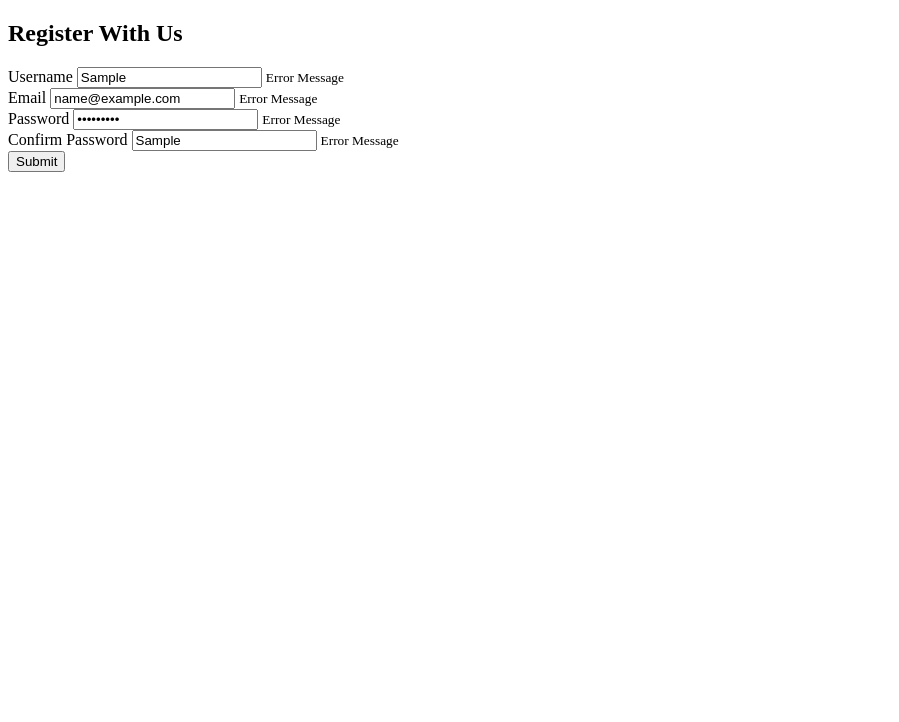
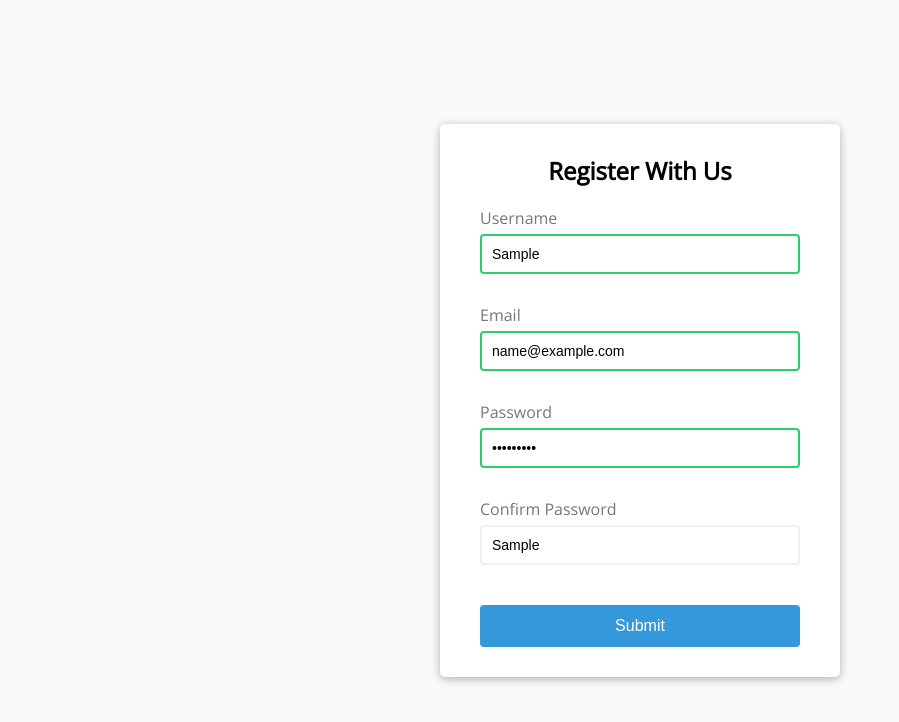
Before and after one commit to chriszmx/FormValidator, a plain HTML site: page index.html in a window 1280 px wide. Both pictures are taken after typing "Sample", "name@example.com", "Sample123", "Sample" into the empty fields and a click on the button "Submit". Shown: the whole page, without its empty margins (0-899 px from the left). Drawn offline with nearby package versions, Linux system fonts and the light colour scheme.

Commit message:
validation

```diff
--- a/index.html
+++ b/index.html
@@ -9,12 +9,14 @@
 <body>
 
     <div class="container">
-        <form id="form" class="form"></form>
+        <form id="form" class="form">
+
             <h2>Register With Us</h2>
+
                 <div class="form-control">
                     <label for="username">Username</label>
                     <input type="text" id="username" placeholder="Enter Username">
-                <small>Error Message</small>
+                    <small>Error, user name is required</small>
                 </div>
 
                 <div class="form-control">
@@ -36,6 +38,7 @@
                 </div>
 
             <button type="submit">Submit</button>
+        </form>
     </div>
 
     <script src="script.js"></script>
--- a/script.js
+++ b/script.js
@@ -0,0 +1,52 @@
+const form = document.getElementById('form');
+const username = document.getElementById('username');
+const email = document.getElementById('email');
+const password = document.getElementById('password');
+const password2 = document.getElementById('password2');
+
+// show input error message
+function showError(input, message) {
+    const formControl = input.parentElement;
+    formControl.className = 'form-control error';
+    const small = formControl.querySelector('small');
+    small.innerText = message;
+}
+
+// show input success message
+function showSuccess(input) {
+    const formControl = input.parentElement;
+    formControl.className = 'form-control success';
+}
+
+// check email is valid
+const regex = /^(([^<>()[\]\\.,;:\s@"]+(\.[^<>()[\]\\.,;:\s@"]+)*)|(".+"))@((\[[0-9]{1,3}\.[0-9]{1,3}\.[0-9]{1,3}\.[0-9]{1,3}\])|(([a-zA-Z\-0-9]+\.)+[a-zA-Z]{2,}))$/;
+
+function isValidEmail(email) {
+    return regex.test(email);
+}
+
+// event listeners
+form.addEventListener('submit', function(e) {
+    e.preventDefault();
+
+    if(username.value === '') {
+        showError(username, 'Username is required');
+    } else {
+        showSuccess(username);
+    }
+
+    if(email.value === '') {
+        showError(email, 'Email is required');
+    } else if(!isValidEmail(email.value)) {
+        showError(email, 'Email is not valid')
+    } else {
+        showSuccess(email);
+    }
+
+    if(password.value === '') {
+        showError(password, 'password is required');
+    } else {
+        showSuccess(password);
+    }
+
+});
--- a/styles.css
+++ b/styles.css
@@ -0,0 +1,95 @@
+@import url('https://fonts.googleapis.com/css?family=Open+Sans&display=swap');
+
+:root {
+    --success-color: #2ecc71;
+    --error-color: #e74c3c;
+}
+
+* {
+    box-sizing: border-box;
+}
+
+body {
+    background-color: #f9fafb;
+    font-family: 'Open Sans', sans-serif;
+    display: flex;
+    align-items: center;
+    justify-content: center;
+    min-height: 100vh;
+    margin: 0;
+}
+
+.container {
+    background-color: #fff;
+    border-radius: 5px;
+    box-shadow: 0 2px 10px rgba(0, 0, 0, 0.3);
+    width: 400px;
+}
+
+h2 {
+    text-align: center;
+    margin: 0 0 20px;
+}
+
+.form {
+    padding: 30px 40px;
+}
+
+.form-control {
+    margin-bottom: 10px;
+    padding-bottom: 20px;
+    position: relative;
+}
+
+.form-control label {
+    color: #777;
+    display: block;
+    margin-bottom: 5px;
+}
+
+.form-control input {
+    border: 2px solid #f0f0f0;
+    border-radius: 4px;
+    display: block;
+    width: 100%;
+    padding: 10px;
+    font-size: 14px;
+}
+
+.form-control input:focus {
+    outline: 0;
+    border-color: #777;
+}
+
+.form-control.success input {
+    border-color: var(--success-color);
+}
+
+.form-control.error input {
+    border-color: var(--error-color);
+}
+
+.form-control small {
+    color: var(--error-color);
+    position: absolute;
+    bottom: 0;
+    left: 0;
+    visibility: hidden;
+}
+
+.form-control.error small {
+    visibility: visible;
+}
+
+.form button {
+    cursor: pointer;
+    background-color: #3498db;
+    border: 2px solid #3498db;
+    border-radius: 4px;
+    color: #fff;
+    display: block;
+    font-size: 16px;
+    padding: 10px;
+    margin-top: 20px;
+    width: 100%;
+}
```
Lines whose indentation alone changed are shown as unchanged.
